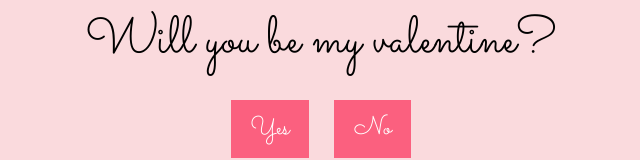
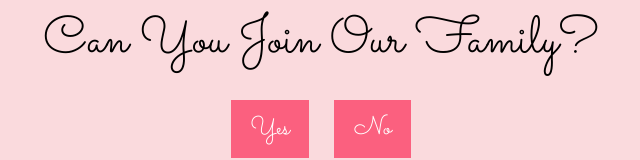
Before and after one commit to oklolilove/join-our-family, a plain HTML site: page index.html in a window 1280 px wide. Shown: the part 471-631 px from the top of the page, without its empty margins (319-959 px from the left). Drawn offline with Linux system fonts and the light colour scheme.

Commit message:
Update question text in index.html

```diff
--- a/index.html
+++ b/index.html
@@ -11,7 +11,7 @@
     <div id="container">
         <div id="image-container"></div> <!-- Container for displaying images -->
         <div id="text-container">
-            <div id="question">Will you be my valentine?</div> <!-- Question -->
+            <div id="question">Can You Join Our Family?</div> <!-- Question -->
             <div id="options">
                 <button id="yes-button" onclick="selectOption('yes')">Yes</button> <!-- Yes button -->
                 <button id="no-button" onclick="selectOption('no')">No</button> <!-- No button -->
```
